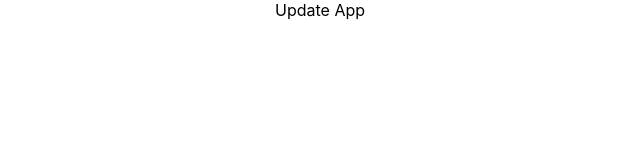
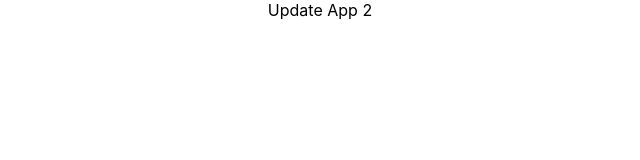
Before and after one commit to khanhbinh87/react-17, a React (Create React App) app: page / in a window 1280 px wide. Shown: the top 160 px of the page, without its empty margins (320-960 px from the left). Built offline with nearby package versions, Linux system fonts and the light colour scheme.

Commit message:
fix update

```diff
--- a/src/App.js
+++ b/src/App.js
@@ -4,7 +4,7 @@ import './App.css';
 function App() {
   return (
     <div className="App">
-        Update App
+        Update App 2
 
     </div>
   );
```
